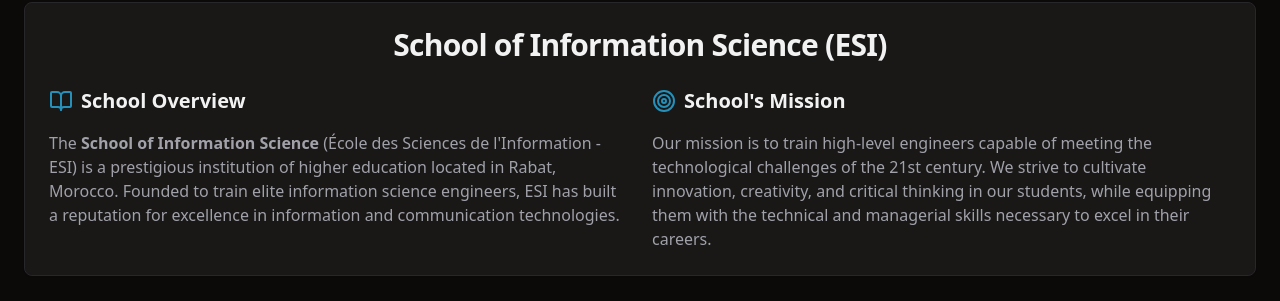
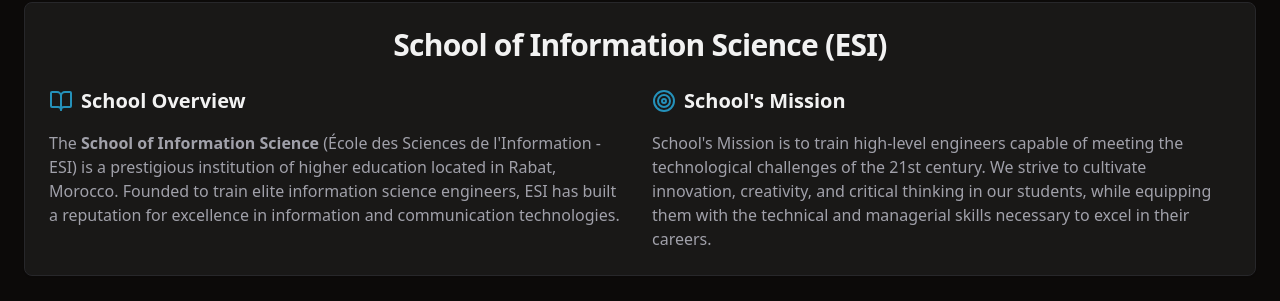
Before and after one commit to mouadenna/landingPage, a React (Vite) app: page / in a window 1280 px wide. Shown: the part 2095-2396 px from the top of the page. Built offline with nearby package versions, Linux system fonts and the light colour scheme.

Commit message:
Update SchoolInfo.tsx

```diff
--- a/src/components/SchoolInfo.tsx
+++ b/src/components/SchoolInfo.tsx
@@ -35,7 +35,7 @@
                 School's Mission
               </h3>
               <p className="text-muted-foreground">
-                Our mission is to train high-level engineers capable of meeting the technological challenges of the 21st century. We strive to cultivate innovation, creativity, and critical thinking in our students, while equipping them with the technical and managerial skills necessary to excel in their careers.
+                School's Mission is to train high-level engineers capable of meeting the technological challenges of the 21st century. We strive to cultivate innovation, creativity, and critical thinking in our students, while equipping them with the technical and managerial skills necessary to excel in their careers.
               </p>
 
             </div>
```
